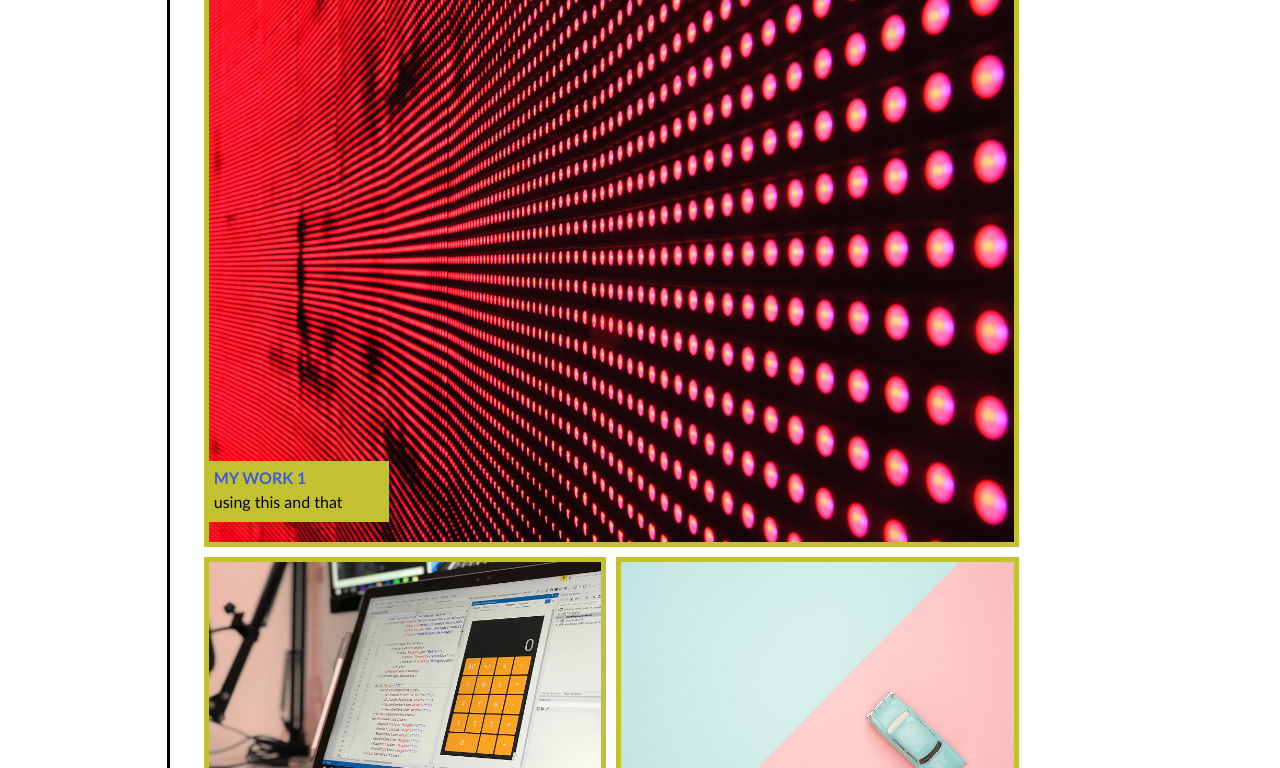
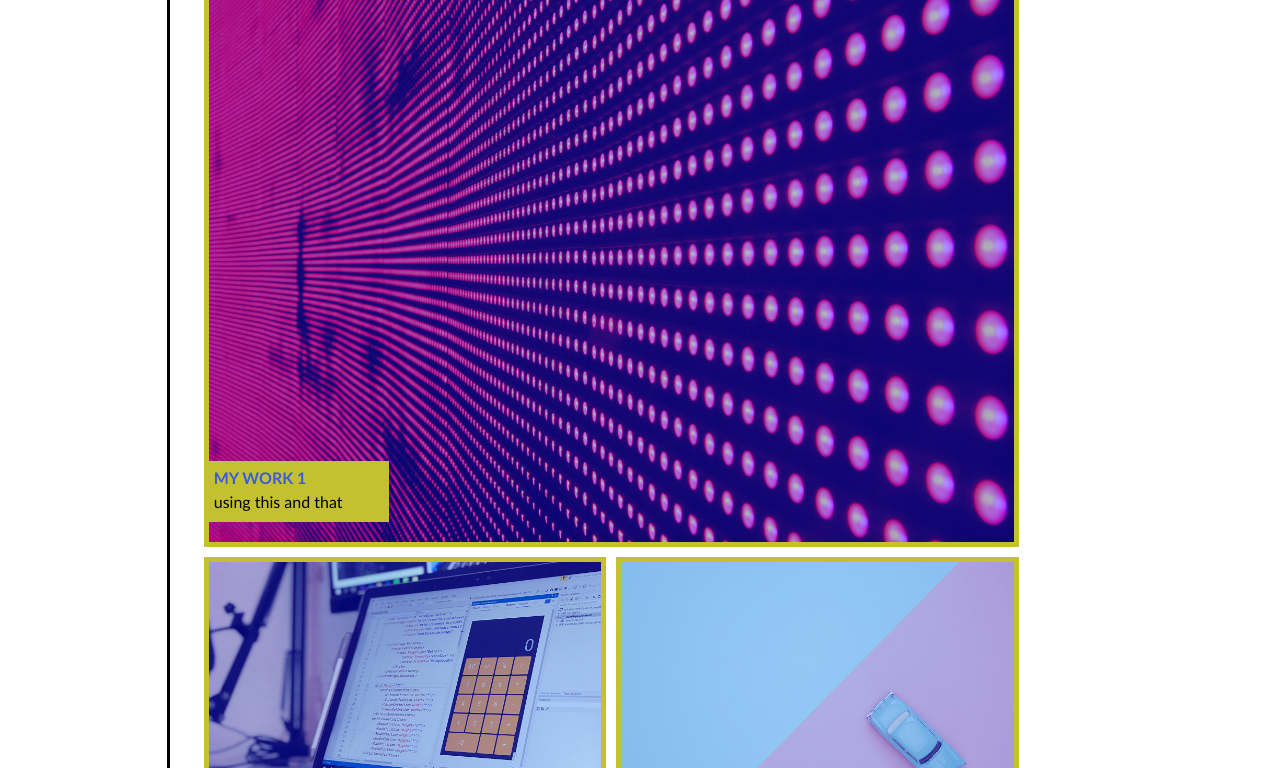
Before and after one commit to GuilhermeDeretti/Portfolio, a plain HTML site: page index.html in a window 1280 px wide. Shown: the part 438-1206 px from the top of the page. Drawn offline with Linux system fonts and the light colour scheme.

Commit message:
add hover word

```diff
--- a/css/style.css
+++ b/css/style.css
@@ -121,7 +121,12 @@ nav a {
   cursor: pointer;
   position: relative;
   border: solid 5px rgb(196, 193, 49);
-  background-color: rgba(61, 91, 221, 0.4);
+  background-color: rgba(61, 91, 221, 0.6);
+  background-blend-mode: overlay;
+}
+
+.work section:hover {
+  background-blend-mode: normal;
 }
 
 .work #first-work {
```
